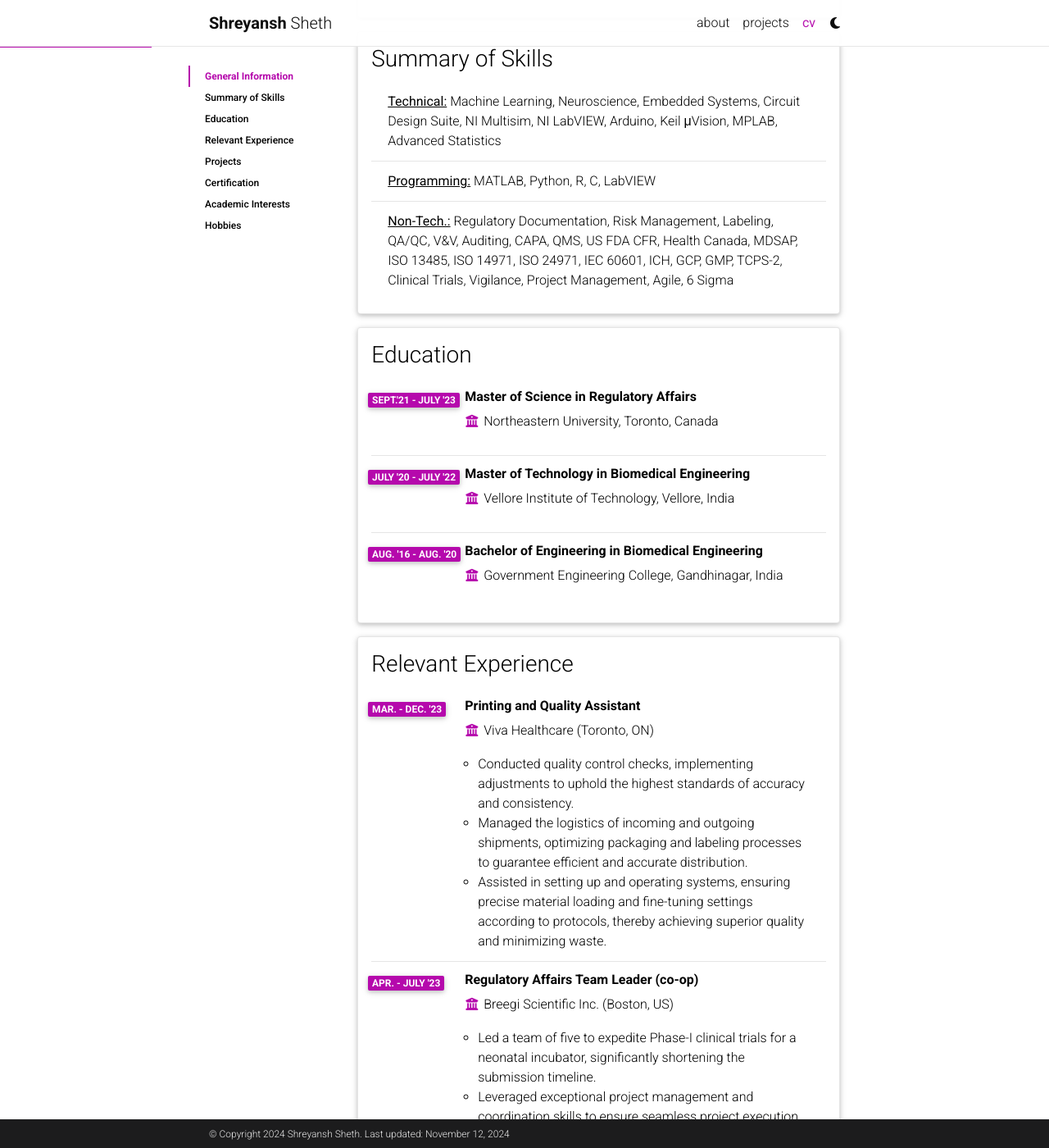
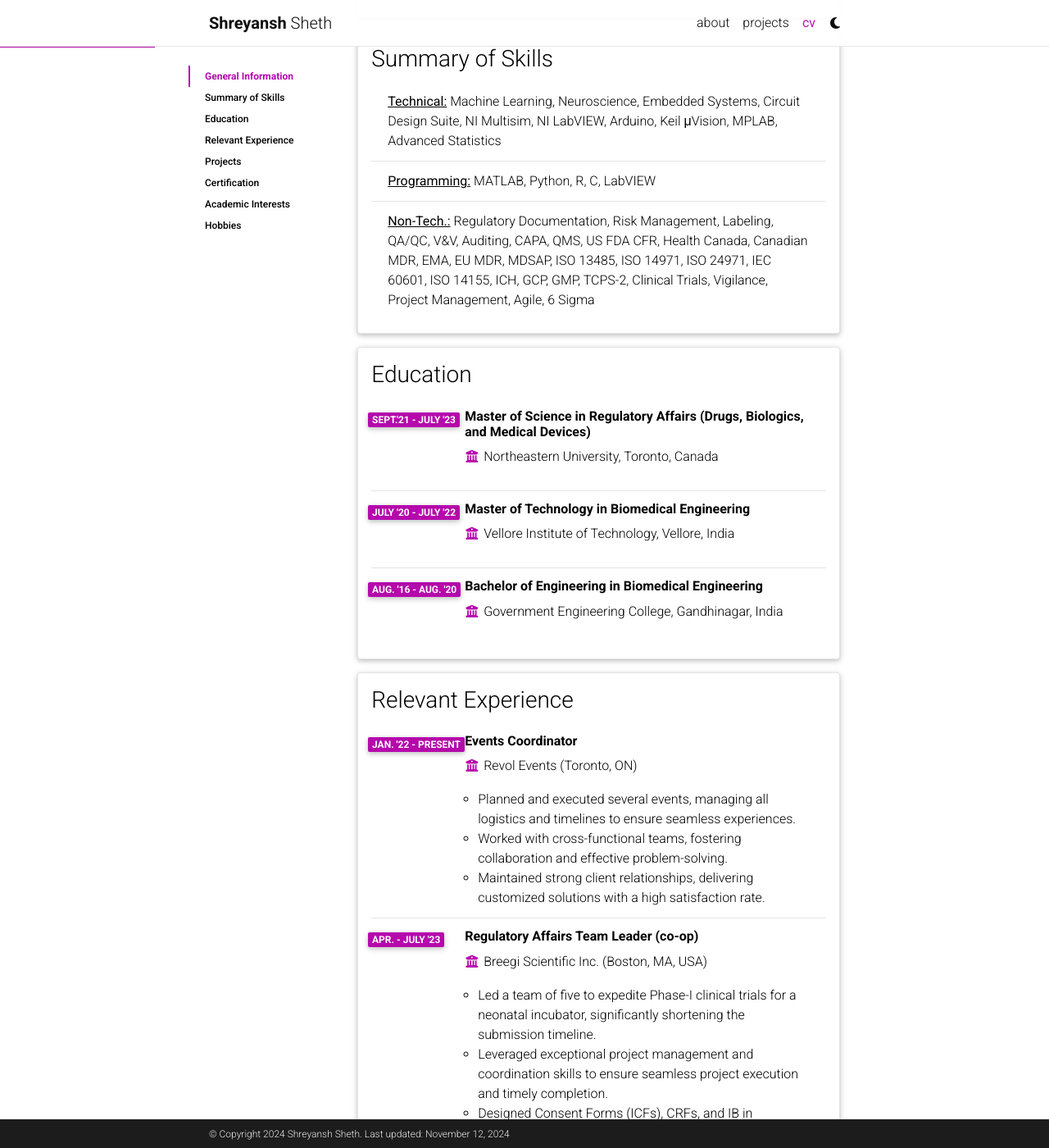
Before and after one commit to Shreyansh-5/Shreyansh-5.github.io, a Jekyll site: the page built from _pages/cv.md, in a window 1280 px wide and 1400 px high, scrolled down 451 px. Shown: the whole window at 82% size. Built offline with Jekyll 4.4.1, drawn with Linux system fonts in a browser that asks for light colours; comment, search, counter and statistics services are not loaded; a style sheet for code colours, icons or effects is not loaded; some of the changed text lies outside the part shown.

Commit message:
Update cv.yml

```diff
--- a/_data/cv.yml
+++ b/_data/cv.yml
@@ -5,27 +5,30 @@
       value: Shreyansh Sheth
     - name: Profile Summary
       value: |
-        Dynamic professional with dual master’s degrees in Biomedical Engineering and Regulatory Affairs, offering a robust track record in Biomedical Research, Regulatory Affairs, and Risk Management. Proven expertise driving innovation in medical technology and in navigating complex regulatory landscapes. Eager to leverage my skills and experience to advance groundbreaking medical solutions.
+        Dynamic professional with dual master’s degrees in Biomedical Engineering and Regulatory Affairs, with a robust track record in Regulatory Affairs, Neuroscience, and Rehabilitation Research. Proven experience in leading teams, navigating complex research and regulatory landscapes, and delivering exceptional results. Committed to leveraging expertise to advance healthcare solutions with a high standard of integrity and ethics.
 
 - title: Summary of Skills
   type: list
   contents:
     - "<b><u>Technical:</u></b> Machine Learning, Neuroscience, Embedded Systems, Circuit Design Suite, NI Multisim, NI LabVIEW, Arduino, Keil μVision, MPLAB, Advanced Statistics"
     - "<b><u>Programming:</u></b> MATLAB, Python, R, C, LabVIEW"
-    - "<b><u>Non-Tech.:</u></b> Regulatory Documentation, Risk Management, Labeling, QA/QC, V&V, Auditing, CAPA, QMS, US FDA CFR, Health Canada, MDSAP, ISO 13485, ISO 14971, ISO 24971, IEC 60601, ICH, GCP, GMP, TCPS-2, Clinical Trials, Vigilance, Project Management, Agile, 6 Sigma"
+    - "<b><u>Non-Tech.:</u></b> Regulatory Documentation, Risk Management, Labeling, QA/QC, V&V, Auditing, CAPA, QMS, US FDA CFR, Health Canada, Canadian MDR, EMA, EU MDR, MDSAP, ISO 13485, ISO 14971, ISO 24971, IEC 60601, ISO 14155, ICH, GCP, GMP, TCPS-2, Clinical Trials, Vigilance, Project Management, Agile, 6 Sigma"
 
 - title: Education
   type: time_table
   contents:
-    - title: Master of Science in Regulatory Affairs
+    - title: Master of Science in Regulatory Affairs (Drugs, Biologics, and Medical Devices)
+      gpa: 3.29 GPA
       institution: Northeastern University, Toronto, Canada
       year: "Sept.'21 - July '23"
 
     - title: Master of Technology in Biomedical Engineering
+      gpa: 3.56 GPA
       institution: Vellore Institute of Technology, Vellore, India
       year: "July '20 - July '22"
 
     - title: Bachelor of Engineering in Biomedical Engineering
+      gpa: 3.08 GPA
       institution: Government Engineering College, Gandhinagar, India
       year: "Aug. '16 - Aug. '20"
 
@@ -33,41 +36,41 @@
 - title: Relevant Experience
   type: time_table
   contents:
-    - title: Printing and Quality Assistant
-      institution: Viva Healthcare (Toronto, ON)
-      year: "Mar. - Dec. '23"
+    - title: Events Coordinator
+      institution: Revol Events (Toronto, ON)
+      year: "Jan. '22 - Present"
       description:
-        - Conducted quality control checks, implementing adjustments to uphold the highest standards of accuracy and consistency.
-        - Managed the logistics of incoming and outgoing shipments, optimizing packaging and labeling processes to guarantee efficient and accurate distribution.
-        - Assisted in setting up and operating systems, ensuring precise material loading and fine-tuning settings according to protocols, thereby achieving superior quality and minimizing waste.
+        - Planned and executed several events, managing all logistics and timelines to ensure seamless experiences.
+        - Worked with cross-functional teams, fostering collaboration and effective problem-solving.
+        - Maintained strong client relationships, delivering customized solutions with a high satisfaction rate.
     - title: Regulatory Affairs Team Leader (co-op)
-      institution: Breegi Scientific Inc. (Boston, US)
+      institution: Breegi Scientific Inc. (Boston, MA, USA)
       year: "Apr. - July '23"
       description:
         - Led a team of five to expedite Phase-I clinical trials for a neonatal incubator, significantly shortening the submission timeline.
         - Leveraged exceptional project management and coordination skills to ensure seamless project execution and timely completion.
-        - Designed Consent Forms (ICFs), CRFs, and IB in compliance with ISO 14155 & ICH guidelines, enhancing the submission efficiency.
+        - Designed Consent Forms (ICFs), CRFs, and IB in compliance with ISO 14155 and ICH guidelines, enhancing the submission efficiency.
     - title: Regulatory Affairs Specialist (intern)
       institution: Neuro-Spinal Innovation Inc. (Mississauga, ON)
       year: "June '22 - Aug. '22"
       description:
         - Spearheaded comprehensive risk management and facilitated TÜV testing, ensuring compliance with ISO and IEC standards for medical devices, which enhanced product safety and reliability by about 20%.
         - Developed and implemented various test methods for the device, meticulously crafted case reports, and authored Standard Operating Procedures (SOPs) to streamline operations and ensure regulatory compliance.
-        - Maintained up-to-date Technical Files and Design Dossiers, thereby leveling-up regulatory approval processes.
+        - Maintained up-to-date technical files and design dossiers, thereby levelling up regulatory approval processes.
     - title: Teaching Assistant and Peer Mentor
       institution: Northeastern University (Toronto, ON)
       year: "Sept. '21 - Apr. '22"
       description:
-        - Mentored and supported graduate students in academic and social transitions.
-        - Managed administrative tasks, including scheduling, event coordination, and record-keeping.
-        - Acted as the Class Delegate, facilitating communication between professor and students.
-    - title: Research Assistant (contract)
+        - Provided guidance and support to several graduate students, assisting with academic and social adjustments.
+        - Oversaw administrative responsibilities, including scheduling, coordinating events, and maintaining records.
+        - Acted as a liaison, fostering communication between professor and students.
+    - title: Research Assistant
       institution: International Institute of Information Technology (Raipur, India)
       year: "May - Aug. '21"
       description:
-        - Worked on a groundbreaking experiment focused on harnessing smartphone sensors for advanced diagnostic applications.
+        - Spearheaded experiment focused on harnessing smartphone sensors for advanced diagnostic applications.
         - Applied cutting-edge statistical data analysis and signal processing to refine vital physiological data from sensor inputs.
-        - Demonstrated exceptional research acumen by extensively reviewing and synthesizing insights from scientific papers
+        - Performed data collection by extensively reviewing and synthesizing insights from several scientific papers.
     - title: Biomedical Service Engineer
       institution: Sterling Hospitals (Ahmedabad, India)
       year: "June '20 - Jul. '21"
@@ -95,7 +98,7 @@
       year: 2021
       description: "Presented at ISC-2021 Conference."
 
-    - title: Analysis of P300 ERPs and its PSD
+    - title: Analysis of P300 ERPs and its PSD a review
       year: 2020
       description: "Presented at ICAICTSEE-2020 Conference."
 
@@ -119,8 +122,8 @@
 - title: Academic Interests
   type: nested_list
   contents:
-    - title: Neuro-rehabilitation
-    - title: Brain-Computer Interfacing
+    - title: Neuroscience and Neurotechnology
+    - title: Rehabilitation Engineering
     - title: Human-Machine Interfacing
 
 - title: Hobbies
```
